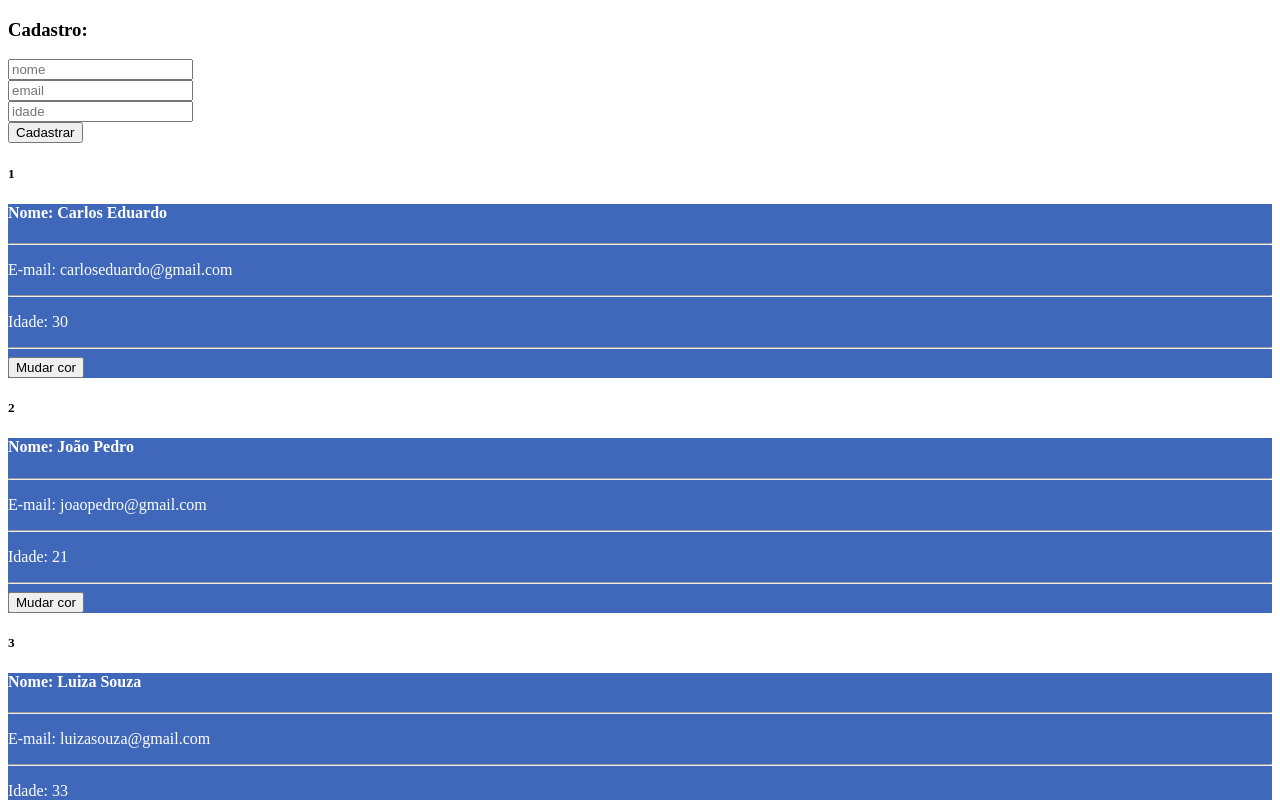
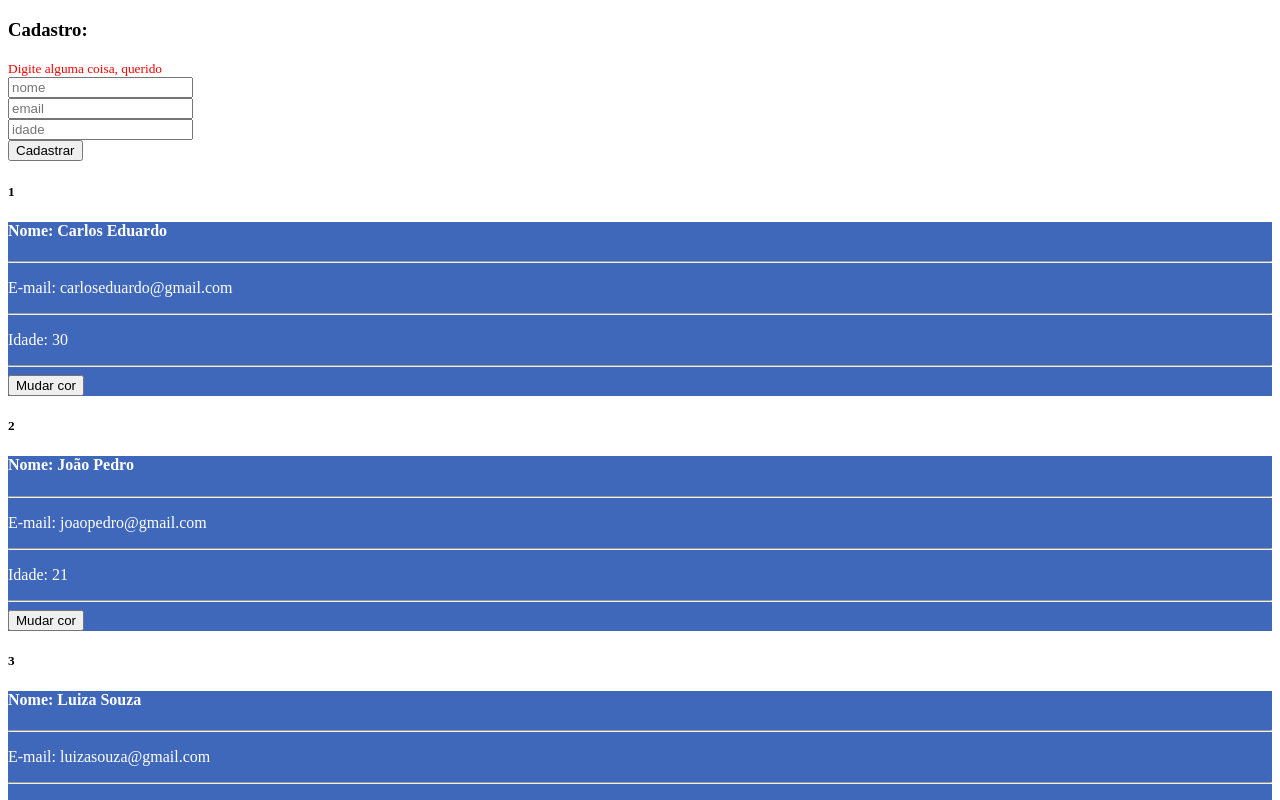
Before and after one commit to CaduSilva28/vuejs, a Vue app: page / in a window 1280 px wide. Both pictures are taken after a click on the button "Cadastrar". Shown: the top 800 px of the page. Built offline with nearby package versions, Linux system fonts and the light colour scheme.

Commit message:
Validação

```diff
--- a/src/App.vue
+++ b/src/App.vue
@@ -1,5 +1,6 @@
 <template>
   <h3>Cadastro: </h3>
+  <small id="nomeErro" v-show="deuErro">Digite alguma coisa, querido</small><br>
   <input type="text" placeholder="nome" v-model="nomeField"> <br>
   <input type="email" placeholder="email" v-model="emailField"> <br>
   <input type="number" placeholder="idade" v-model="idadeField"> <br>
@@ -22,6 +23,7 @@ export default {
   name: 'App',
   data(){
     return {
+      deuErro: false,
       nomeField: "",
       emailField: "",
       idadeField: 0,
@@ -58,12 +60,17 @@ export default {
   },
   methods: {
     cadastrarUsuario: function(){
+      if(!this.nomeField || !this.emailField || !this.idadeField){
+        this.deuErro = true
+      }else{
          this.clientes.push({
           nome: this.nomeField,
           email: this.emailField,
           idade: this.idadeField,
           id: Date.now()
         })
+        this.deuErro = false;
+      }
 
       //Limpando os campos cadastrados
       this.nomeField = "";
@@ -75,5 +82,7 @@ export default {
 </script>
 
 <style>
-
+  #nomeErro{
+    color: red;
+  }
 </style>
```
Lines whose indentation alone changed are shown as unchanged.
